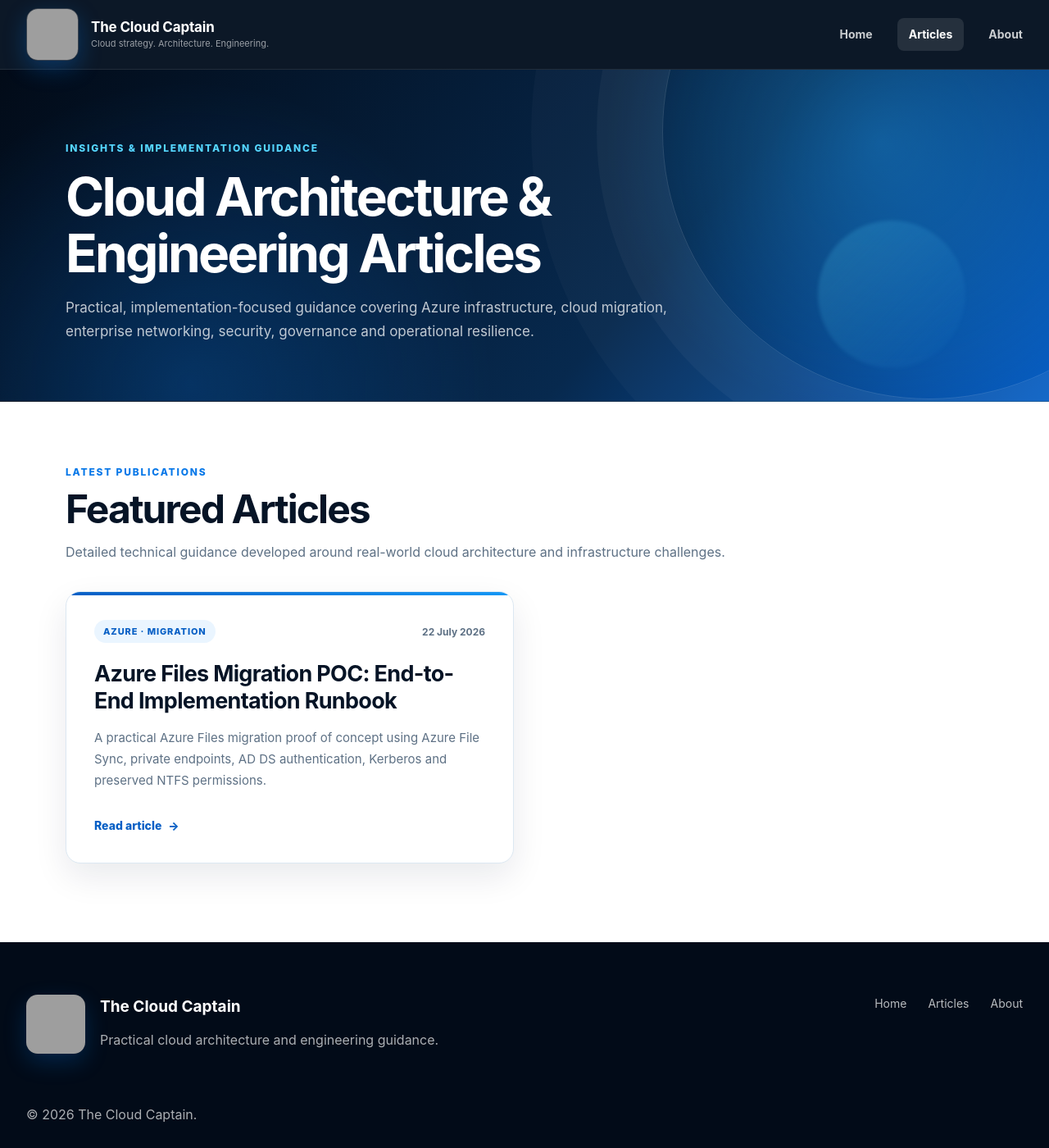
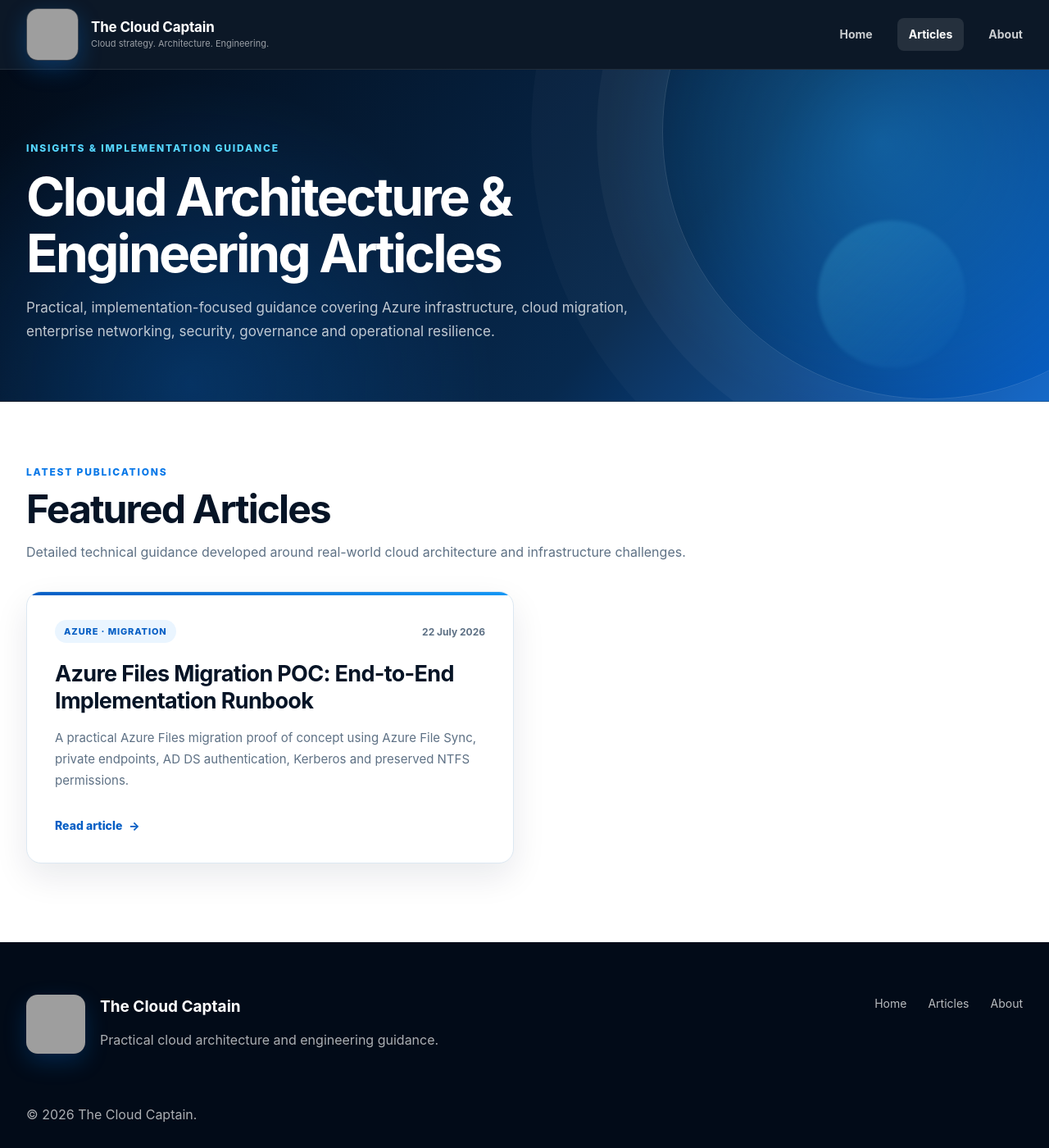
Before and after one commit to thecloudcaptain/thecloudcaptain.github.io, a Jekyll site: the page built from articles/index.md, in a window 1280 px wide and 1400 px high. Shown: the whole window at 82% size. Built offline with Jekyll 4.4.1, drawn with Linux system fonts in a browser that asks for light colours; grey boxes are pictures that could not be loaded.

Commit message:
Update style.scss

```diff
--- a/assets/css/style.scss
+++ b/assets/css/style.scss
@@ -1055,7 +1055,7 @@ a {
    ========================================================= */
 
 .audience-section {
-  padding: 5rem 1.5rem;
+  padding: 5rem 0;
   background: #f4f8fc;
 }
 
@@ -1126,7 +1126,7 @@ a {
 /* Author */
 
 .author-section {
-  padding: 6rem 1.5rem;
+  padding: 6rem 0;
   background: #ffffff;
 }
 
@@ -1203,7 +1203,7 @@ a {
 /* Compact certifications */
 
 .certifications-section {
-  padding: 5.5rem 1.5rem;
+  padding: 5.5rem 0;
   background: #f4f8fc;
 }
 
@@ -1272,7 +1272,7 @@ a {
 /* Bottom CTA */
 
 .about-cta {
-  padding: 5rem 1.5rem;
+  padding: 5rem 0;
   background: #ffffff;
 }
 
@@ -1326,8 +1326,8 @@ a {
   .author-section,
   .certifications-section,
   .about-cta {
-    padding-left: 1rem;
-    padding-right: 1rem;
+    padding-left: 0;
+    padding-right: 0;
   }
 
   .author-layout {
@@ -1436,7 +1436,7 @@ a {
 
 .articles-hero .site-container,
 .articles-listing .site-container {
-  width: min(1120px, calc(100% - 64px));
+  width: min(1440px, calc(100% - 64px));
   margin-right: auto;
   margin-left: auto;
 }
```
